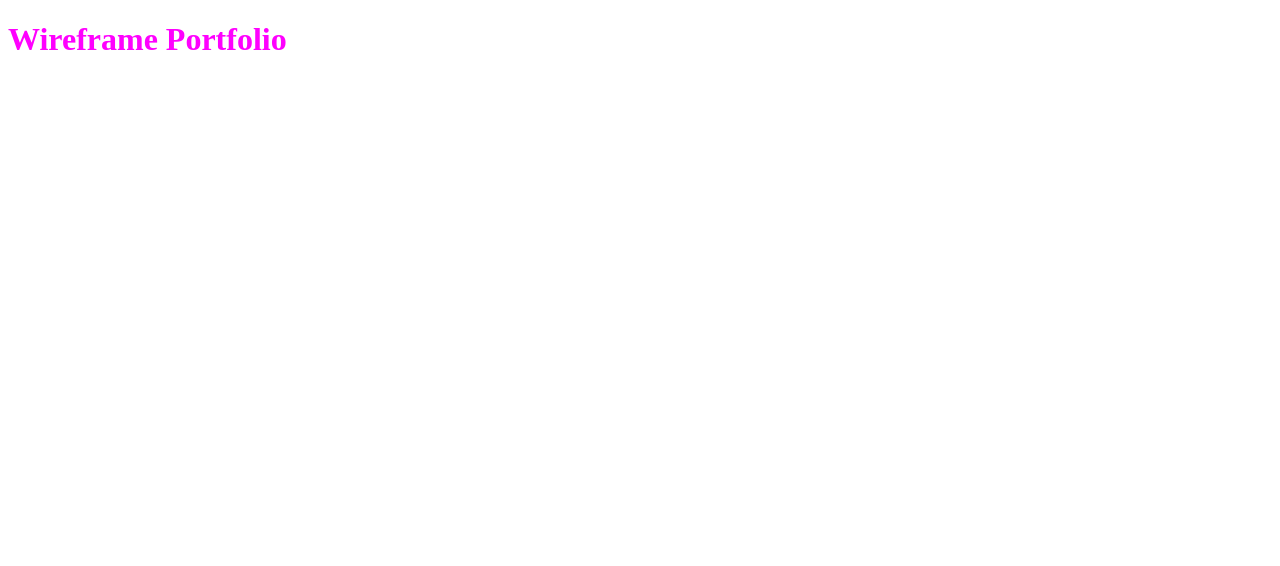
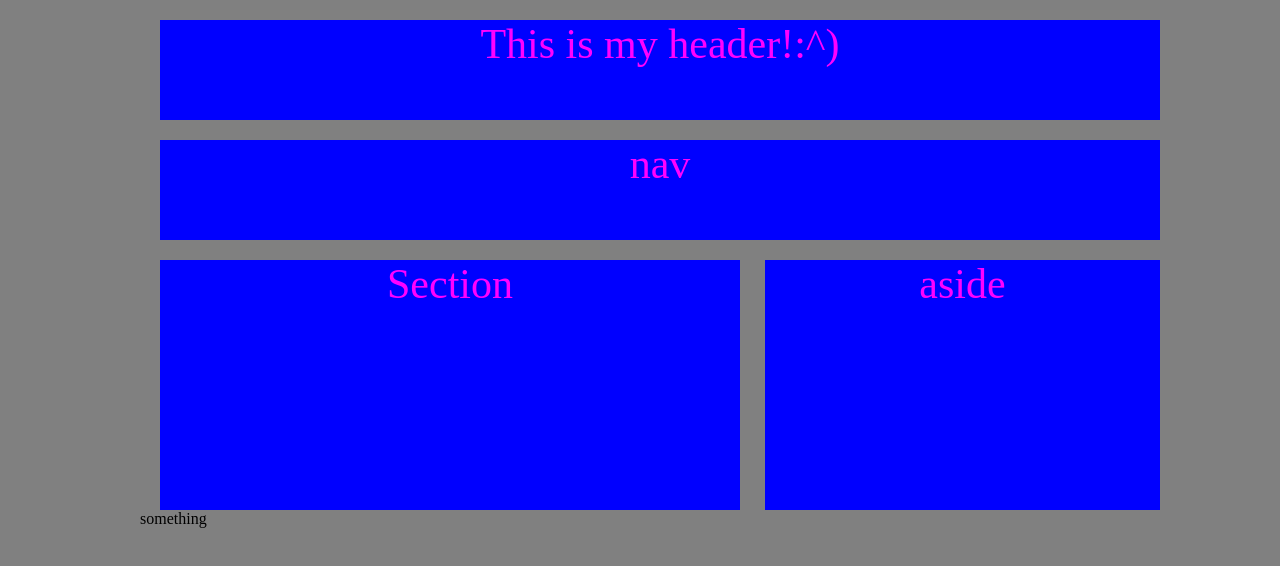
Before and after one commit to rfields1128/HW-Wireframe, a plain HTML site: page index.html in a window 1280 px wide. Drawn offline with Linux system fonts and the light colour scheme.

Commit message:
added divs aside and sections

```diff
--- a/index.html
+++ b/index.html
@@ -6,9 +6,15 @@
     <meta http-equiv="X-UA-Compatible" content="ie=edge">
     <link rel="stylesheet" type="text/css" href="style.css">
     <title>Portfolio</title>
-    <h1>Wireframe Portfolio</h1>
+
 </head>
-<body>
-
+<body class="container">
+    <div class="div1">This is my header!:^)</div>
+    <div class="div2">nav</div>
+    <div class="div3">
+        <div class="section">Section</div>
+        <div class="aside">aside</div>
+    </div>
+    <div>something</div>
 </body>
 </html>
--- a/style.css
+++ b/style.css
@@ -1,3 +1,53 @@
-h1 {
-    color: #f0f
+.div1 {
+    color: #f0f;
+    background: blue;
+    height: 100px;
+    width: 100%;
+    text-align: center;
+    position: relative;
+    margin: 20px;
+    margin-bottom: 10;
+    font-size: 42px
 }
+
+.div2 {
+    color: #f0f;
+    background: blue;
+    height: 100px;
+    width: 100%;
+    text-align: center;
+    position: relative;
+    margin: 20px;
+    font-size: 42px
+}
+
+.div3 {
+    margin: 20px;
+    width: 100%;
+}
+.section {
+    color: #f0f;
+    background: blue;
+    height: 250px;
+    width: 58%;
+    text-align: center;
+    font-size: 42px;
+    float: left;
+}
+
+.aside {
+    color:  #f0f;
+    background: blue;
+    height: 250px;
+    width: 39.5%;
+    text-align: center;
+    font-size: 42px;
+    float: right;
+
+}
+
+.container {
+    margin: 0 auto;
+    width: 1000px;
+    background: grey
+}
```
